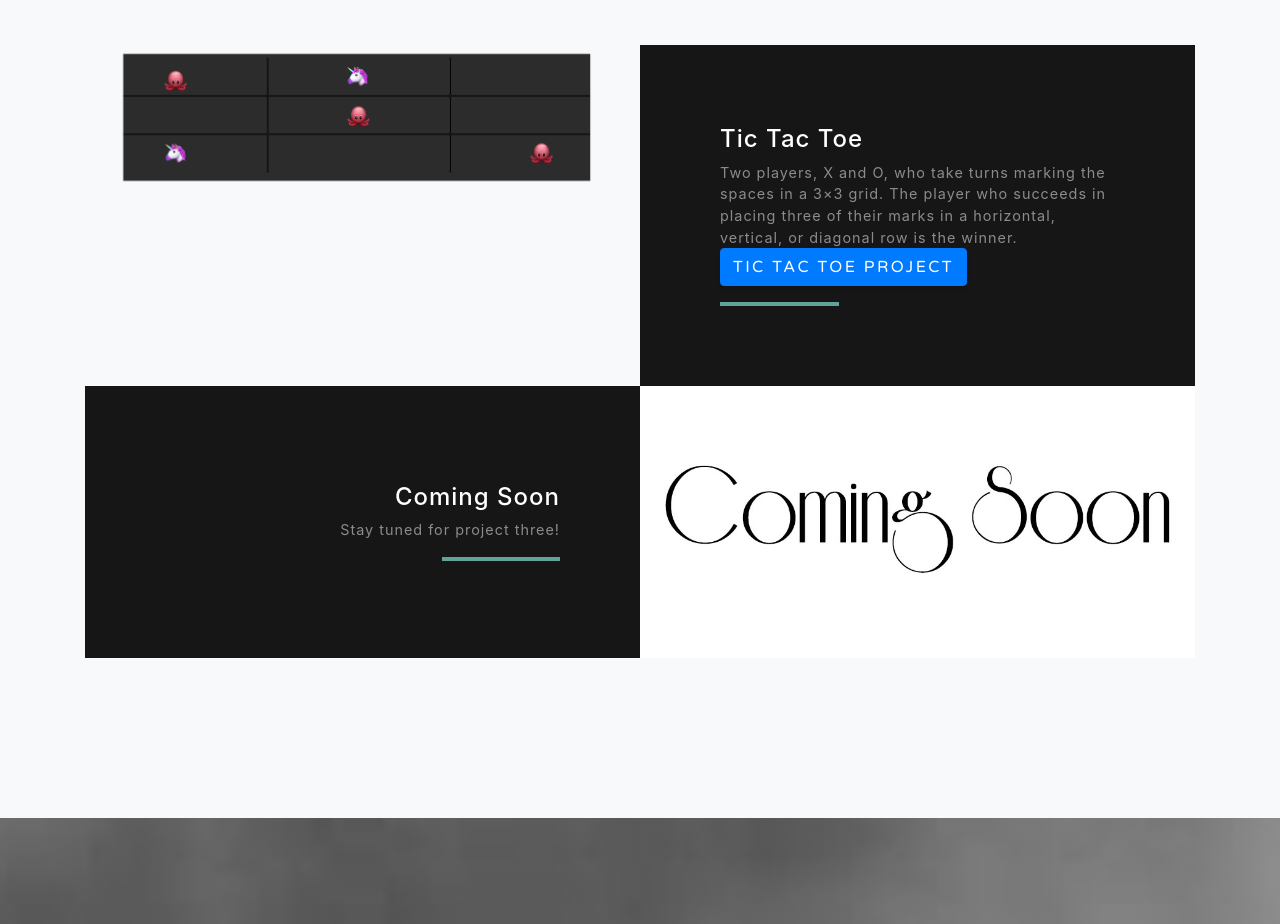
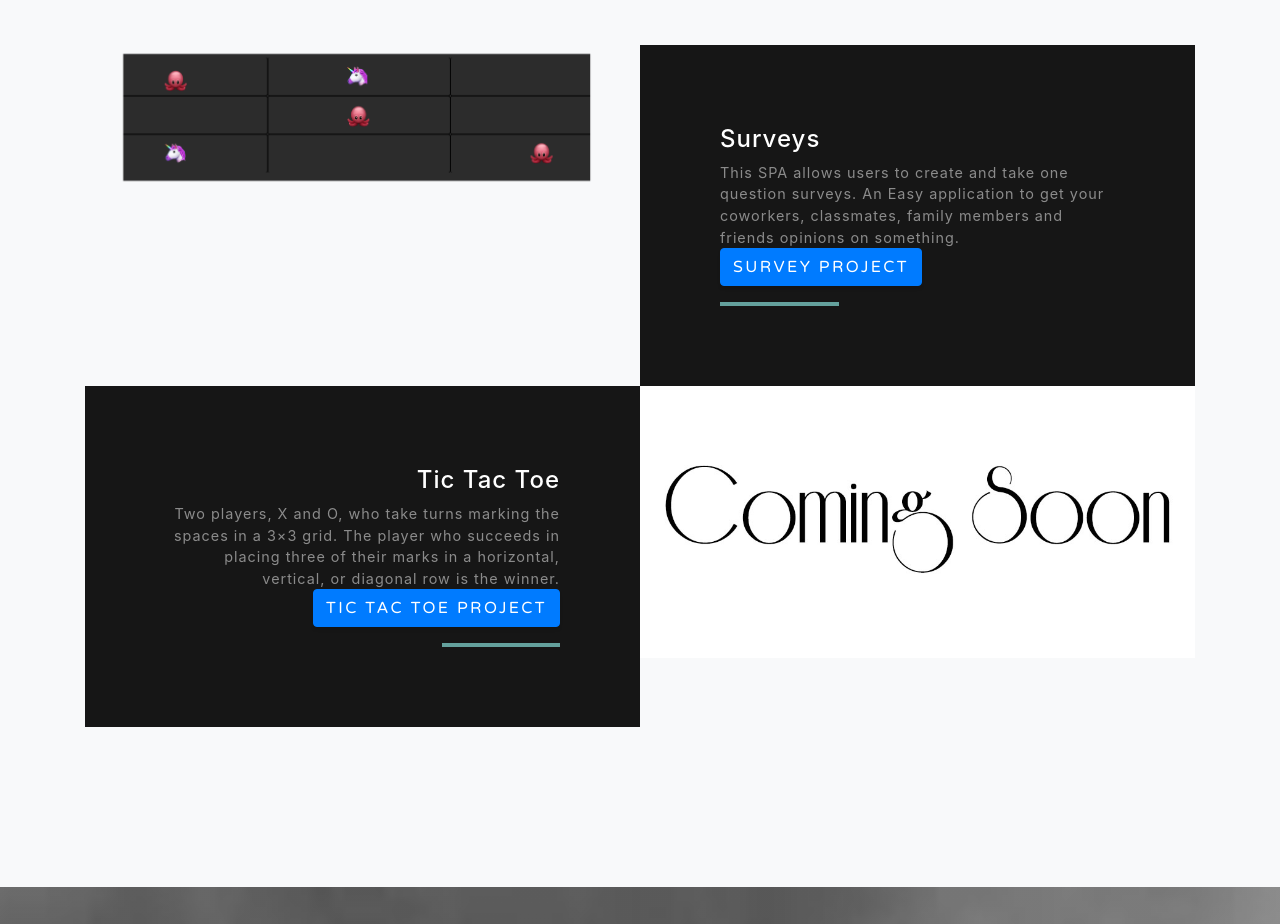
Before and after one commit to Kayla-SA-W/Kayla-SA-W.github.io, a website with bundled scripts: page index.html in a window 1280 px wide. Shown: the part 2584-3508 px from the top of the page. Built offline with nearby package versions, Linux system fonts and the light colour scheme.

Commit message:
Update projects section to include Survey project

```diff
--- a/index.html
+++ b/index.html
@@ -101,9 +101,9 @@
           <div class="bg-black text-center h-100 project">
             <div class="d-flex h-100">
               <div class="project-text w-100 my-auto text-center text-lg-left">
-                <h4 class="text-white">Tic Tac Toe</h4>
-                <p class="mb-0 text-white-50">Two players, X and O, who take turns marking the spaces in a 3×3 grid. The player who succeeds in placing three of their marks in a horizontal, vertical, or diagonal row is the winner.
-                <a class="btn btn-primary mx-auto" href='https://kayla-sa-w.github.io/tictactoe/' target='_blank'> Tic Tac Toe Project</a>
+                <h4 class="text-white">Surveys</h4>
+                <p class="mb-0 text-white-50"> This SPA allows users to create and take one question surveys. An Easy application to get your coworkers, classmates, family members and friends opinions on something.
+                <a class="btn btn-primary mx-auto" href='https://team-grilled-cheese.github.io/front-end/' target='_blank'>Survey Project</a>
                 </p>
                 <hr class="d-none d-lg-block mb-0 ml-0">
               </div>
@@ -121,8 +121,10 @@
           <div class="bg-black text-center h-100 project">
             <div class="d-flex h-100">
               <div class="project-text w-100 my-auto text-center text-lg-right">
-                <h4 class="text-white">Coming Soon</h4>
-                <p class="mb-0 text-white-50"> Stay tuned for project three! </p>
+                <h4 class="text-white">Tic Tac Toe</h4>
+                <p class="mb-0 text-white-50">Two players, X and O, who take turns marking the spaces in a 3×3 grid. The player who succeeds in placing three of their marks in a horizontal, vertical, or diagonal row is the winner.
+                <a class="btn btn-primary mx-auto" href='https://kayla-sa-w.github.io/tictactoe/' target='_blank'> Tic Tac Toe Project</a>
+                </p>
                 <hr class="d-none d-lg-block mb-0 mr-0">
               </div>
             </div>
```
